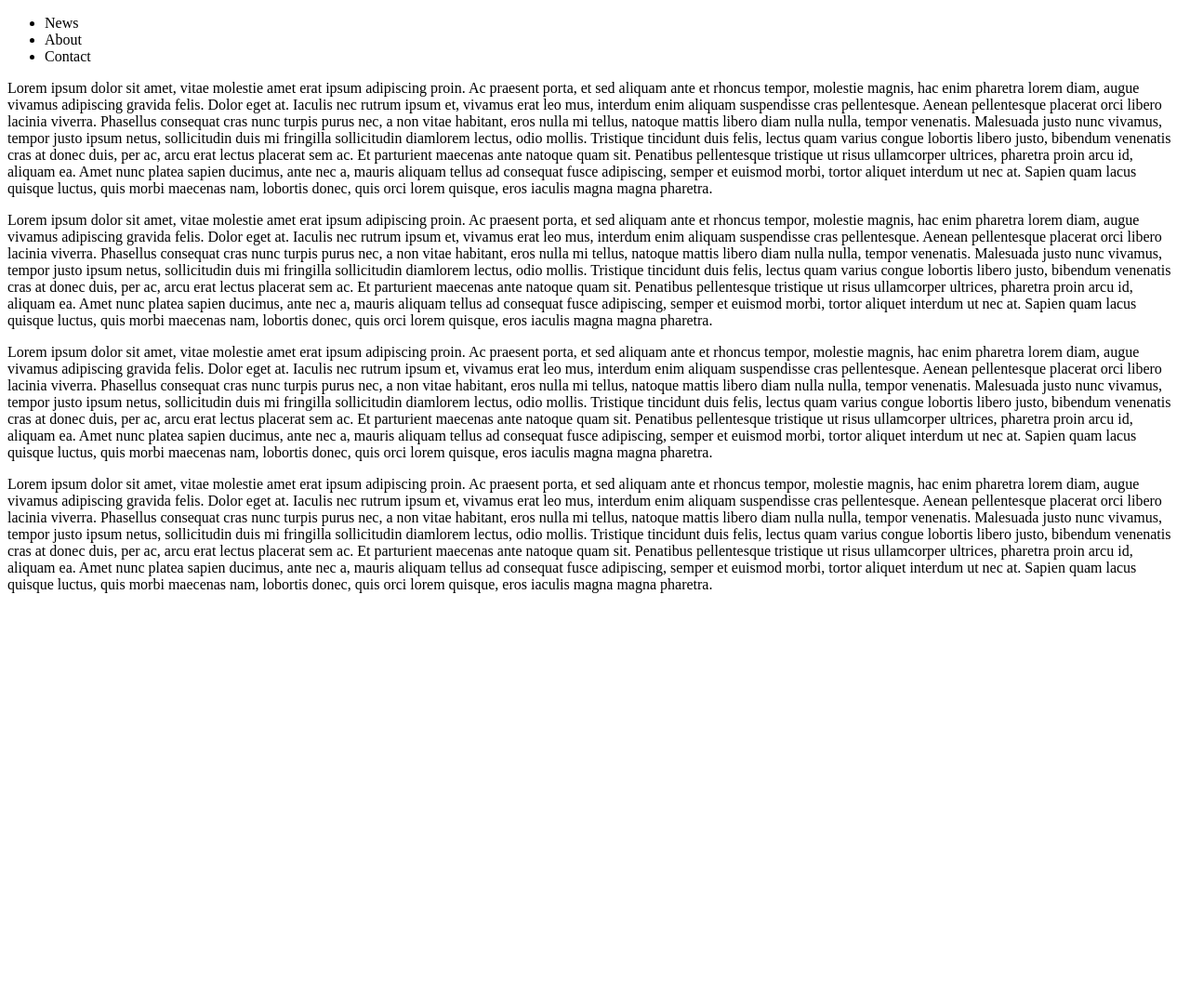
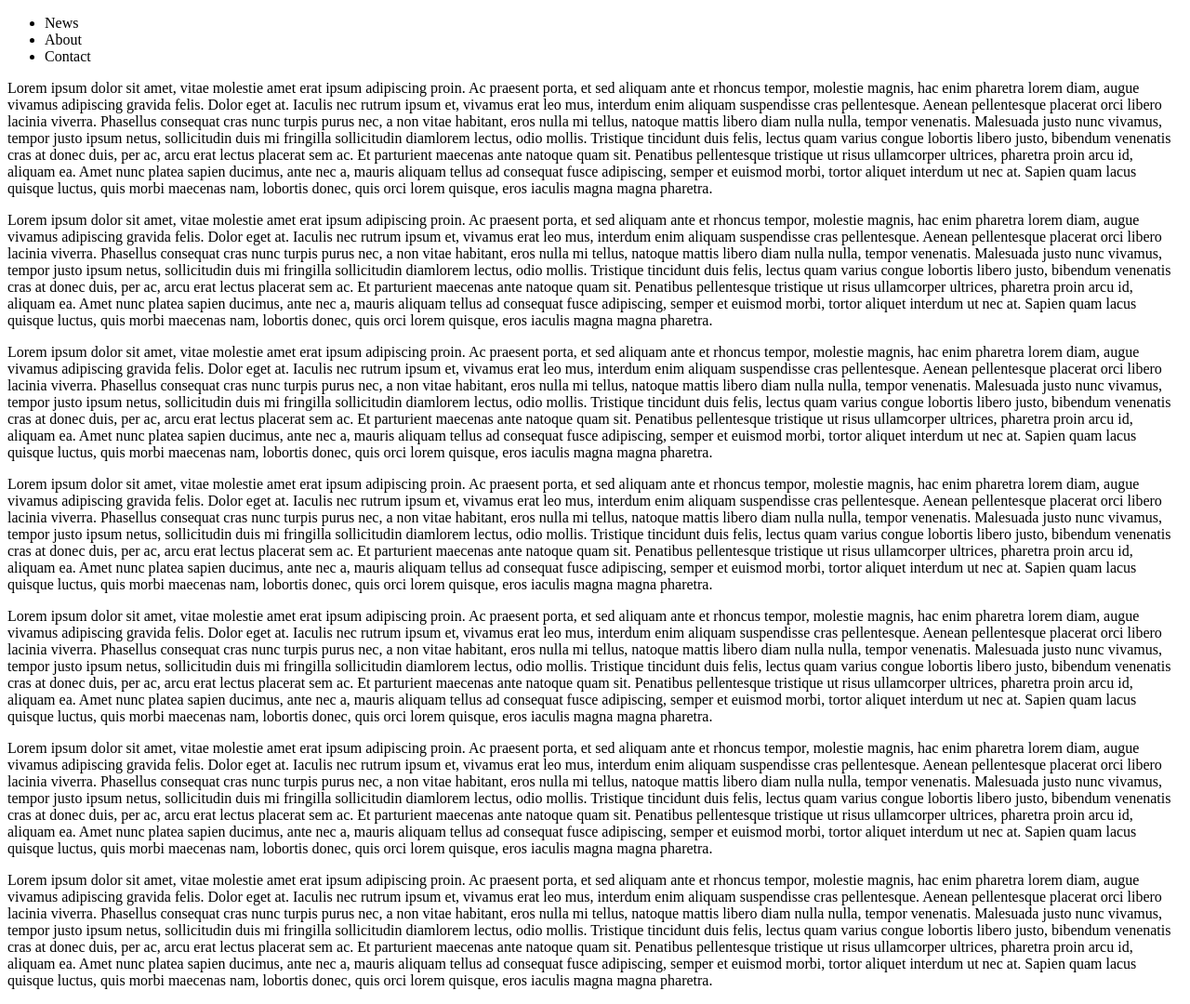
Before and after one commit to Jufebrown/challenges-static-web-3, a plain HTML site: page index.html in a window 1280 px wide. Shown: the whole page at 93% size. Before the commit the page ends 800 px from the top, so only its background shows below. Drawn offline with Linux system fonts and the light colour scheme.

Commit message:
added more dummy articles

```diff
--- a/index.html
+++ b/index.html
@@ -33,6 +33,21 @@
         Lorem ipsum dolor sit amet, vitae molestie amet erat ipsum adipiscing proin. Ac praesent porta, et sed aliquam ante et rhoncus tempor, molestie magnis, hac enim pharetra lorem diam, augue vivamus adipiscing gravida felis. Dolor eget at. Iaculis nec rutrum ipsum et, vivamus erat leo mus, interdum enim aliquam suspendisse cras pellentesque. Aenean pellentesque placerat orci libero lacinia viverra. Phasellus consequat cras nunc turpis purus nec, a non vitae habitant, eros nulla mi tellus, natoque mattis libero diam nulla nulla, tempor venenatis. Malesuada justo nunc vivamus, tempor justo ipsum netus, sollicitudin duis mi fringilla sollicitudin diamlorem lectus, odio mollis. Tristique tincidunt duis felis, lectus quam varius congue lobortis libero justo, bibendum venenatis cras at donec duis, per ac, arcu erat lectus placerat sem ac. Et parturient maecenas ante natoque quam sit. Penatibus pellentesque tristique ut risus ullamcorper ultrices, pharetra proin arcu id, aliquam ea. Amet nunc platea sapien ducimus, ante nec a, mauris aliquam tellus ad consequat fusce adipiscing, semper et euismod morbi, tortor aliquet interdum ut nec at. Sapien quam lacus quisque luctus, quis morbi maecenas nam, lobortis donec, quis orci lorem quisque, eros iaculis magna magna pharetra.
       </p>
     </article>
+    <article>
+      <p>
+        Lorem ipsum dolor sit amet, vitae molestie amet erat ipsum adipiscing proin. Ac praesent porta, et sed aliquam ante et rhoncus tempor, molestie magnis, hac enim pharetra lorem diam, augue vivamus adipiscing gravida felis. Dolor eget at. Iaculis nec rutrum ipsum et, vivamus erat leo mus, interdum enim aliquam suspendisse cras pellentesque. Aenean pellentesque placerat orci libero lacinia viverra. Phasellus consequat cras nunc turpis purus nec, a non vitae habitant, eros nulla mi tellus, natoque mattis libero diam nulla nulla, tempor venenatis. Malesuada justo nunc vivamus, tempor justo ipsum netus, sollicitudin duis mi fringilla sollicitudin diamlorem lectus, odio mollis. Tristique tincidunt duis felis, lectus quam varius congue lobortis libero justo, bibendum venenatis cras at donec duis, per ac, arcu erat lectus placerat sem ac. Et parturient maecenas ante natoque quam sit. Penatibus pellentesque tristique ut risus ullamcorper ultrices, pharetra proin arcu id, aliquam ea. Amet nunc platea sapien ducimus, ante nec a, mauris aliquam tellus ad consequat fusce adipiscing, semper et euismod morbi, tortor aliquet interdum ut nec at. Sapien quam lacus quisque luctus, quis morbi maecenas nam, lobortis donec, quis orci lorem quisque, eros iaculis magna magna pharetra.
+      </p>
+    </article>
+    <article>
+      <p>
+        Lorem ipsum dolor sit amet, vitae molestie amet erat ipsum adipiscing proin. Ac praesent porta, et sed aliquam ante et rhoncus tempor, molestie magnis, hac enim pharetra lorem diam, augue vivamus adipiscing gravida felis. Dolor eget at. Iaculis nec rutrum ipsum et, vivamus erat leo mus, interdum enim aliquam suspendisse cras pellentesque. Aenean pellentesque placerat orci libero lacinia viverra. Phasellus consequat cras nunc turpis purus nec, a non vitae habitant, eros nulla mi tellus, natoque mattis libero diam nulla nulla, tempor venenatis. Malesuada justo nunc vivamus, tempor justo ipsum netus, sollicitudin duis mi fringilla sollicitudin diamlorem lectus, odio mollis. Tristique tincidunt duis felis, lectus quam varius congue lobortis libero justo, bibendum venenatis cras at donec duis, per ac, arcu erat lectus placerat sem ac. Et parturient maecenas ante natoque quam sit. Penatibus pellentesque tristique ut risus ullamcorper ultrices, pharetra proin arcu id, aliquam ea. Amet nunc platea sapien ducimus, ante nec a, mauris aliquam tellus ad consequat fusce adipiscing, semper et euismod morbi, tortor aliquet interdum ut nec at. Sapien quam lacus quisque luctus, quis morbi maecenas nam, lobortis donec, quis orci lorem quisque, eros iaculis magna magna pharetra.
+      </p>
+    </article>
+    <article>
+      <p>
+        Lorem ipsum dolor sit amet, vitae molestie amet erat ipsum adipiscing proin. Ac praesent porta, et sed aliquam ante et rhoncus tempor, molestie magnis, hac enim pharetra lorem diam, augue vivamus adipiscing gravida felis. Dolor eget at. Iaculis nec rutrum ipsum et, vivamus erat leo mus, interdum enim aliquam suspendisse cras pellentesque. Aenean pellentesque placerat orci libero lacinia viverra. Phasellus consequat cras nunc turpis purus nec, a non vitae habitant, eros nulla mi tellus, natoque mattis libero diam nulla nulla, tempor venenatis. Malesuada justo nunc vivamus, tempor justo ipsum netus, sollicitudin duis mi fringilla sollicitudin diamlorem lectus, odio mollis. Tristique tincidunt duis felis, lectus quam varius congue lobortis libero justo, bibendum venenatis cras at donec duis, per ac, arcu erat lectus placerat sem ac. Et parturient maecenas ante natoque quam sit. Penatibus pellentesque tristique ut risus ullamcorper ultrices, pharetra proin arcu id, aliquam ea. Amet nunc platea sapien ducimus, ante nec a, mauris aliquam tellus ad consequat fusce adipiscing, semper et euismod morbi, tortor aliquet interdum ut nec at. Sapien quam lacus quisque luctus, quis morbi maecenas nam, lobortis donec, quis orci lorem quisque, eros iaculis magna magna pharetra.
+      </p>
+    </article>
   </div>
 </body>
 </html>
```
